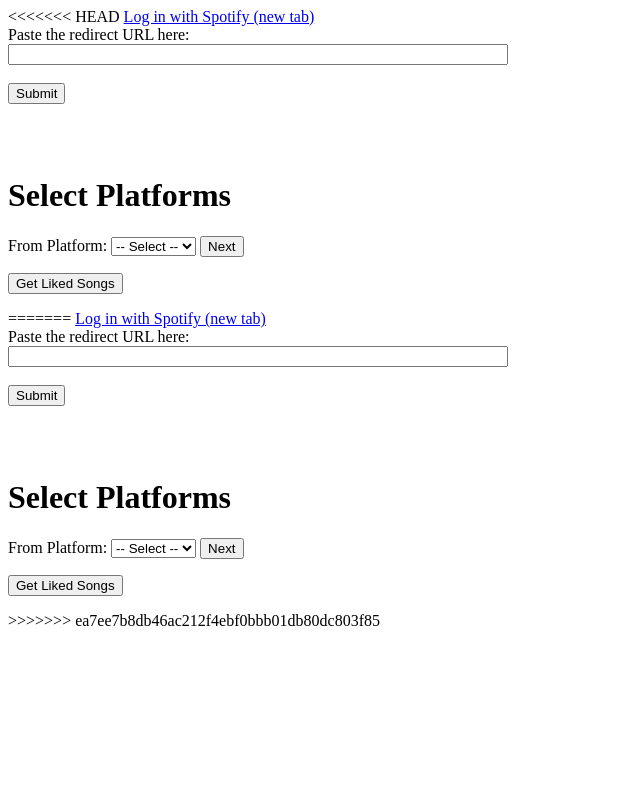
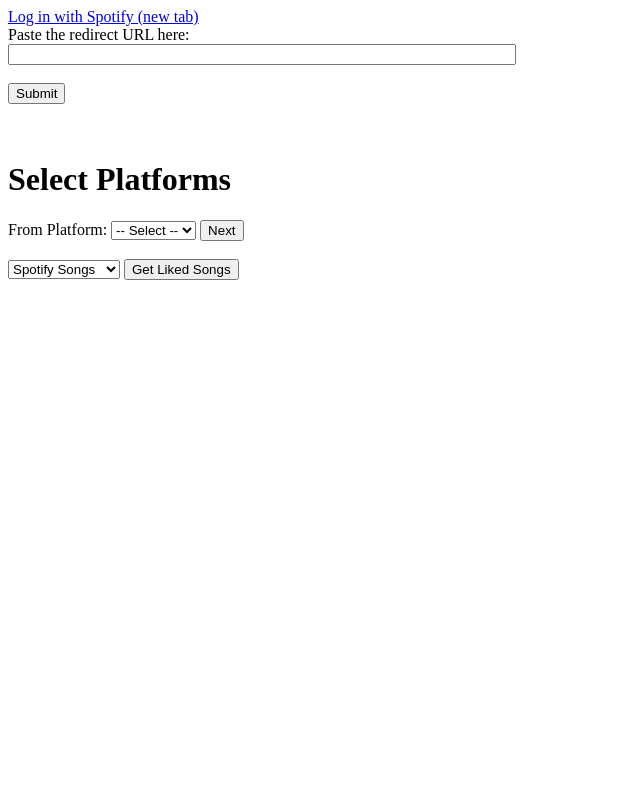
Before and after one commit to groost/TransferPlaylists, a Flask app: page / in a window 1280 px wide. Shown: the whole page, without its empty margins (0-640 px from the left). Run offline with Flask 3, Linux system fonts and the light colour scheme.

Commit message:
added liked songs

```diff
--- a/app.py
+++ b/app.py
@@ -24,11 +24,19 @@
 
 @app.route("/liked", methods=["POST"])
 def get_liked_songs():
-    liked_songs = spotify.get_liked_songs()
-    # print(liked_songs)
-    youtube_tracks = youtube.search(liked_songs)
-    # print(youtube_tracks)
-    print(youtube.create_playlist("liked songs1", "", youtube_tracks))
+    platform = request.form.get("liked_select")
+    if platform == "Youtube":
+        liked_songs = youtube.get_liked_songs()
+        uris = spotify.search_songs(liked_songs)
+        new_playlist_id = spotify.create_playlist("liked songs", "", True)
+        spotify.add_songs_to_playlist(uris, new_playlist_id)
+    else:
+        liked_songs = spotify.get_liked_songs()
+        # print(liked_songs)
+        youtube_tracks = youtube.search(liked_songs)
+        # print(youtube_tracks)
+        print(youtube.create_playlist("liked songs1", "", youtube_tracks))
+
     return render_template("index.html")
 
 
--- a/templates/index.html
+++ b/templates/index.html
@@ -1,4 +1,3 @@
-<<<<<<< HEAD
 <!DOCTYPE html>
 <html>
 <head>
@@ -68,7 +67,14 @@
         </div>
     </form>
 
+    <br>
+
     <form method="POST" action="/liked">
+        <select id="liked_select" name="liked_select">
+            <option value="Spotify">Spotify Songs</option>
+            <option value="Youtube">Youtube Songs</option>
+        </select>
+
         <button type="submit">Get Liked Songs</button>
     </form>
 
@@ -79,85 +85,3 @@
 
 </body>
 </html>
-=======
-<!DOCTYPE html>
-<html>
-<head>
-    <title>Platform Selector</title>
-    <style>
-        .hidden { display: none; }
-        .section { margin-top: 20px; }
-    </style>
-    <script>
-        function showInputSection() {
-            const selected = document.getElementById("platform").value;
-            document.getElementById("input-section").classList.remove("hidden");
-            document.getElementById("platform-name").textContent = selected;
-        }
-
-        function showNextSection() {
-            document.getElementById("next-section").classList.remove("hidden");
-        }
-    </script>
-</head>
-<body>
-    <a href="{{ url_for('spotify_login') }}" target="_blank">Log in with Spotify (new tab)</a>
-
-    <form action="{{ url_for('submit_redirect_url') }}" method="POST">
-        <label for="redirect_url">Paste the redirect URL here:</label><br>
-        <input type="text" id="redirect_url" name="redirect_url" style="width: 500px;" required><br><br>
-        <button type="submit">Submit</button>
-    </form>
-
-    <br>
-    <br>
-
-
-
-    <h1>Select Platforms</h1>
-
-    <form method="POST" action="/transfer">
-        <!-- First dropdown: source platform -->
-        <div class="section">
-            <label for="platform">From Platform:</label>
-            <select id="platform" name="platform" required>
-                <option value="">-- Select --</option>
-                <option value="Spotify">Spotify</option>
-                <option value="YouTube">YouTube</option>
-            </select>
-            <button type="button" onclick="showInputSection()">Next</button>
-        </div>
-
-        <!-- Playlist ID input -->
-        <div id="input-section" class="hidden section">
-            <h3>Enter <span id="platform-name"></span> Playlist ID</h3>
-            <input type="text" name="playlist_id" placeholder="Playlist ID" required>
-            <br><br>
-            <button type="button" onclick="showNextSection()">Next</button>
-        </div>
-
-        <!-- Second dropdown: destination platform -->
-        <div id="next-section" class="hidden section">
-            <label for="platform1">To Platform:</label>
-            <select id="platform1" name="platform1" required>
-                <option value="">-- Select --</option>
-                <option value="Spotify">Spotify</option>
-                <option value="YouTube">YouTube</option>
-            </select>
-            <br><br>
-            <input type="submit" value="Submit">
-        </div>
-    </form>
-
-    <form method="POST" action="/liked">
-        <button type="submit">Get Liked Songs</button>
-    </form>
-
-    <!-- <form action="{{ url_for('spotify_login') }}" method="get">
-        <button type="submit">Connect to Spotify</button>
-    </form> -->
-
-
-</body>
-</html>
->>>>>>> ea7ee7b8db46ac212f4ebf0bbb01db80dc803f85
```
Also changed, not shown: BetterSpotifyTest.py (+26 -13 lines), browser.json (added, +19 -0 lines), headers_auth.json (+1 -15 lines), test.py (+37 -2 lines), ytMusicTest.py (+7 -2 lines).
